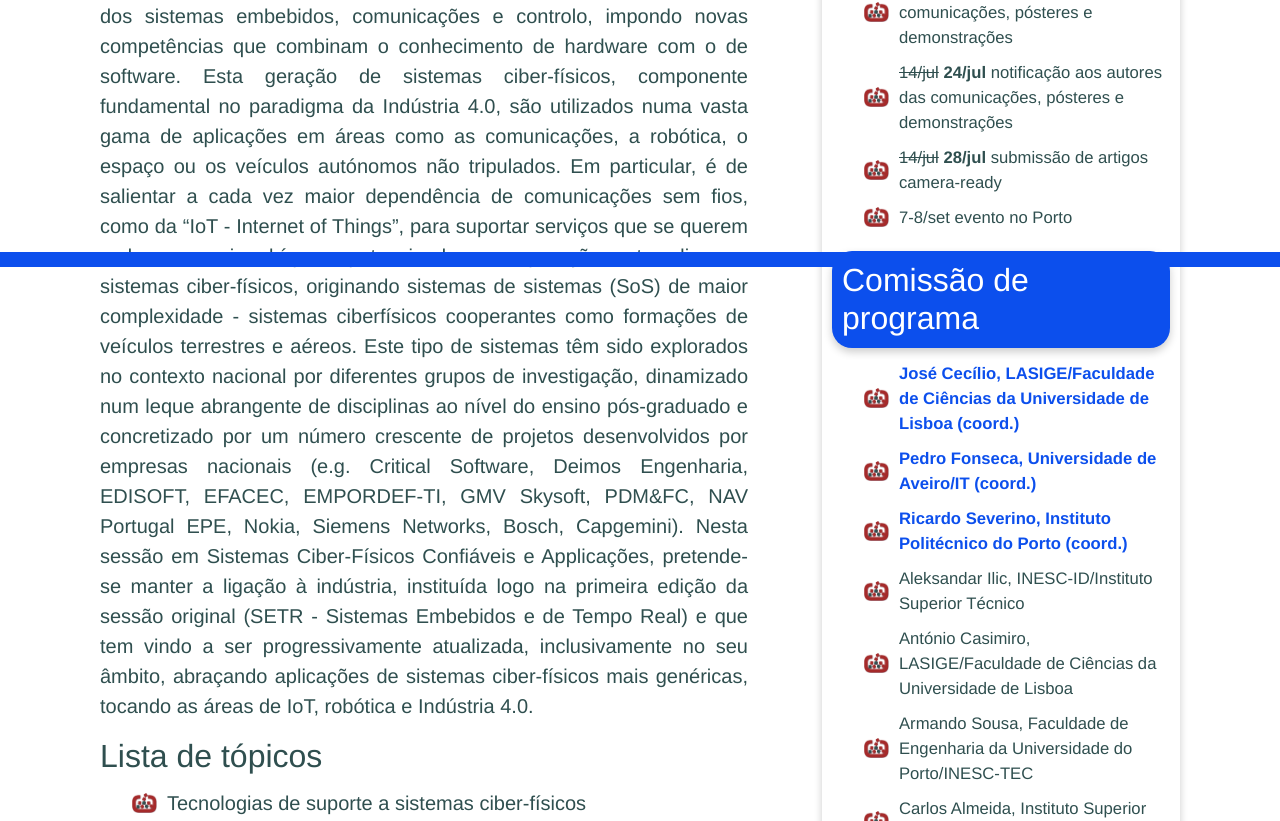
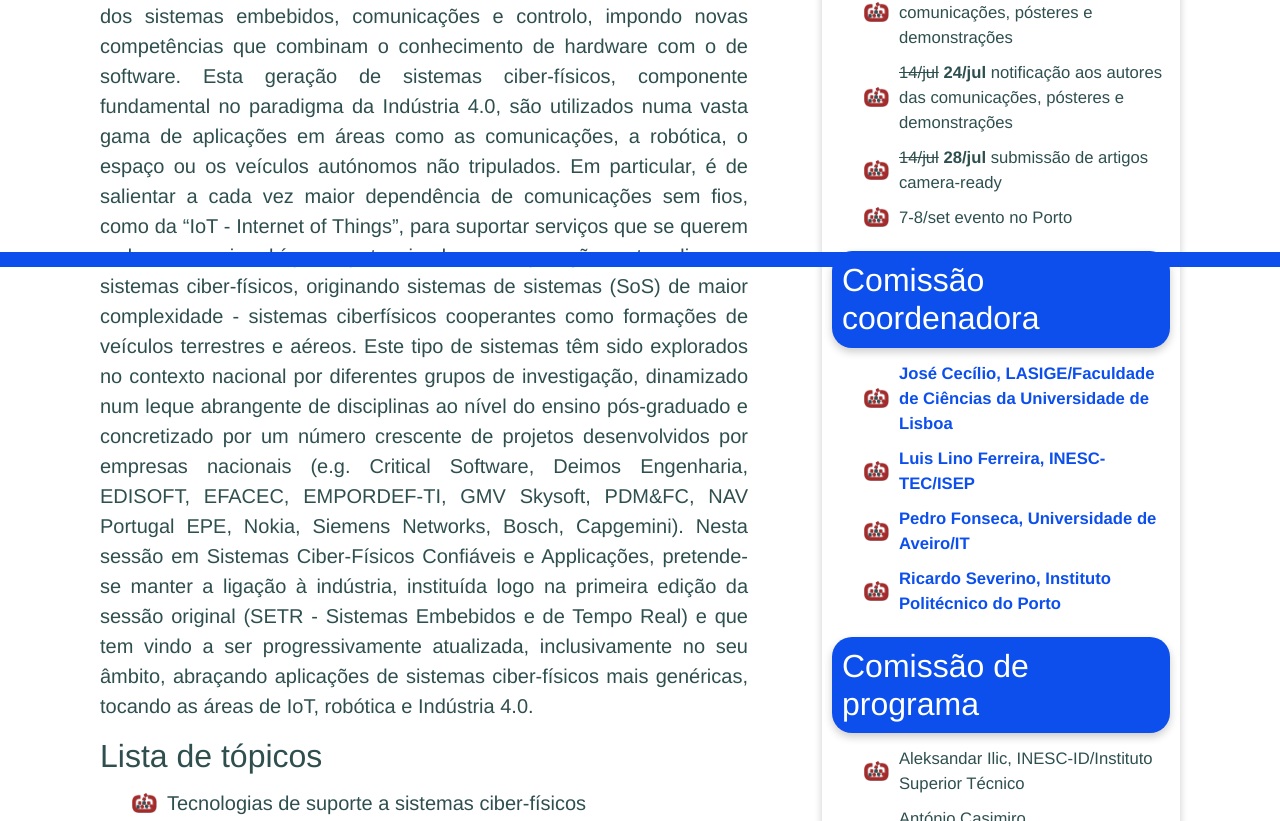
Before and after one commit to h4g0/Inforum2023, a React (Create React App) app: page /tracks/cpsapps in a window 1280 px wide. Shown: the part 533-1354 px from the top of the page. Built offline with nearby package versions, Linux system fonts and the light colour scheme.

Commit message:
normalizes PC and chairs

```diff
--- a/src/Main/Tracks.tsx
+++ b/src/Main/Tracks.tsx
@@ -3,6 +3,21 @@ import './Main.css'
 import {Patreons, PatreonsTracks} from './Patreons'
 import {InforumDates, InforumDatesTracks} from './Dates';
 
+
+export function SortedCommissionHead(props: any){
+
+    const cord = ( props.cord || []).sort()
+
+    return <>
+    <ul>
+
+    {cord.map(element => {
+            return <li className='coord'><b>{element}</b></li>
+    })}
+    </ul>
+
+    </>
+}
 
 
 export function SortedCommission(props: any){
@@ -14,9 +29,6 @@ export function SortedCommission(props: any){
     return <>
     <ul>
 
-    {cord.map(element => {
-            return <li className='coord'><b>{element}</b></li>
-    })}
 
     {people.map(element => {
             return <li>{element}</li>
--- a/src/Main/Tracks/Track1_CRC.tsx
+++ b/src/Main/Tracks/Track1_CRC.tsx
@@ -1,13 +1,13 @@
 import {InforumDates, InforumDatesTracks} from '../Dates';
 import '../Main.css'
 import {Patreons, PatreonsTracks} from "../Patreons";
-import { SortedCommission } from '../Tracks';
+import { SortedCommission, SortedCommissionHead } from '../Tracks';
 
 export function Track1_CRC(props: any) {
 
     const cor_pro = [
-        "Daniel Corujo, Universidade de Aveiro (coord.)",
-        "João Vilela, Universidade do Porto (coord.)"
+        "Daniel Corujo, Universidade de Aveiro",
+        "João Vilela, Universidade do Porto"
     ]
 
     const co_pro = [
@@ -159,12 +159,8 @@ export function Track1_CRC(props: any) {
 
                         <h2>Comissão coordenadora</h2>
 
-                        <ul>
+                        <SortedCommissionHead cord={cor_pro} people={co_pro}></SortedCommissionHead>
 
-                            <li>Daniel Corujo</li>
-                            <li>João Vilela</li>
-
-                        </ul>
                         <h2>Comissão de programa</h2>
                         <SortedCommission cord={cor_pro} people={co_pro}></SortedCommission>
 
--- a/src/Main/Tracks/Track2_SOFTCRC.tsx
+++ b/src/Main/Tracks/Track2_SOFTCRC.tsx
@@ -1,7 +1,7 @@
 import {InforumDates, InforumDatesTracks} from '../Dates';
 import '../Main.css'
 import {Patreons, PatreonsTracks} from "../Patreons";
-import { SortedCommission } from '../Tracks';
+import { SortedCommission, SortedCommissionHead } from '../Tracks';
 
 export function Track2_SOFTCRC(props: any) {
     const co_cor = [
@@ -16,7 +16,7 @@ export function Track2_SOFTCRC(props: any) {
     ]
 
     const cor_pro = [
-        "Jorge Sousa Pinto, Universidade do Minho (coord.)"
+        "Jorge Sousa Pinto, Universidade do Minho"
     ]
 
     const co_pro = [
@@ -96,6 +96,8 @@ export function Track2_SOFTCRC(props: any) {
                         <InforumDatesTracks></InforumDatesTracks>
 
 
+                        <h2>Comissão coordenadora</h2>
+                        <SortedCommissionHead cord={cor_pro} people={co_pro}></SortedCommissionHead>
 
 
                         <h2>Comissão de programa</h2>
@@ -103,7 +105,7 @@ export function Track2_SOFTCRC(props: any) {
                         <SortedCommission cord={cor_pro} people={co_pro}></SortedCommission>
 
 
-                        <h2>Comissão coordenadora</h2>
+                        <h2>Comissão de "steering"</h2>
 
 
                         <SortedCommission people={co_cor}></SortedCommission>
--- a/src/Main/Tracks/Track3_CD.tsx
+++ b/src/Main/Tracks/Track3_CD.tsx
@@ -1,12 +1,12 @@
 import {InforumDates, InforumDatesTracks} from '../Dates';
 import '../Main.css'
 import {Patreons, PatreonsTracks} from "../Patreons";
-import { SortedCommission } from '../Tracks';
+import { SortedCommission, SortedCommissionHead } from '../Tracks';
 
 export function Track3_CD(props: any) {
 
     const cor_pro = [
-        "Sebastião Pais, NOVA-LINCS and Universidade da Beira Interior (coord.)"
+        "Sebastião Pais, NOVA-LINCS and Universidade da Beira Interior"
     ]
 
     const co_pro = [
@@ -115,6 +115,9 @@ export function Track3_CD(props: any) {
 
                         <InforumDatesTracks></InforumDatesTracks>
 
+                        <h2>Comissão coordenadora</h2>
+
+                        <SortedCommissionHead cord={cor_pro} people={co_pro}></SortedCommissionHead>
 
                         <h2>Comissão de programa</h2>
 
--- a/src/Main/Tracks/Track4_SIntel.tsx
+++ b/src/Main/Tracks/Track4_SIntel.tsx
@@ -1,13 +1,13 @@
 import {InforumDates, InforumDatesTracks} from '../Dates';
 import '../Main.css'
 import {Patreons, PatreonsTracks} from "../Patreons";
-import { SortedCommission } from '../Tracks';
+import { SortedCommission, SortedCommissionHead } from '../Tracks';
 
 export function Track4_SIntel(props: any) {
 
     const cor_pro = [
-        "Henrique Lopes Cardoso, Faculdade de Engenharia da Universidade do Porto (coord.)",
-        "Luís Filipe Teixeira, Faculdade de Engenharia da Universidade do Porto (coord.)"
+        "Henrique Lopes Cardoso, Faculdade de Engenharia da Universidade do Porto",
+        "Luís Filipe Teixeira, Faculdade de Engenharia da Universidade do Porto"
     ]
 
     const co_pro = [
@@ -110,10 +110,7 @@ export function Track4_SIntel(props: any) {
 
                         <h2>Comissão coordenadora</h2>
 
-                        <ul>
-                            <li>Henrique Lopes Cardoso, Faculdade de Engenharia da Universidade do Porto</li>
-                            <li>Luís Filipe Teixeira, Faculdade de Engenharia da Universidade do Porto</li>
-                        </ul>
+                        <SortedCommissionHead cord={cor_pro} people={co_pro}></SortedCommissionHead>
 
                         <h2>Comissão de programa</h2>
 
--- a/src/Main/Tracks/Track5_ASPI.tsx
+++ b/src/Main/Tracks/Track5_ASPI.tsx
@@ -1,13 +1,13 @@
 import {InforumDates, InforumDatesTracks} from '../Dates';
 import '../Main.css'
 import {Patreons, PatreonsTracks} from "../Patreons";
-import { SortedCommission } from '../Tracks';
+import { SortedCommission, SortedCommissionHead } from '../Tracks';
 
 export function Track5_ASPI(props: any) {
 
     const cor_pro = [
-        "Vasco Amaral, Ordem dos Engenheiros, FCT NOVA (coord.)",
-        "Jorge Barbosa, Instituto Politécnico de Coimbra (coord.)"
+        "Vasco Amaral, Ordem dos Engenheiros, FCT NOVA",
+        "Jorge Barbosa, Instituto Politécnico de Coimbra"
     ]
 
     const co_pro = [
@@ -140,7 +140,9 @@ export function Track5_ASPI(props: any) {
                         <InforumDatesTracks></InforumDatesTracks>
 
 
+                        <h2>Comissão coordenadora</h2>
 
+<SortedCommissionHead cord={cor_pro} people={co_pro}></SortedCommissionHead>
 
                         <h2>Comissão de programa</h2>
 
--- a/src/Main/Tracks/Track6_SCF.tsx
+++ b/src/Main/Tracks/Track6_SCF.tsx
@@ -1,14 +1,15 @@
 import {InforumDates, InforumDatesTracks} from '../Dates';
 import '../Main.css'
 import {Patreons, PatreonsTracks} from "../Patreons";
-import { SortedCommission } from '../Tracks';
+import { SortedCommission, SortedCommissionHead } from '../Tracks';
 
 export function Track6_SCF(props: any) {
 
     const cor_pro = [
-        "José Cecílio, LASIGE/Faculdade de Ciências da Universidade de Lisboa (coord.)",
-        "Pedro Fonseca, Universidade de Aveiro/IT (coord.)",
-        "Ricardo Severino, Instituto Politécnico do Porto (coord.)"
+        "José Cecílio, LASIGE/Faculdade de Ciências da Universidade de Lisboa",
+        "Pedro Fonseca, Universidade de Aveiro/IT",
+        "Ricardo Severino, Instituto Politécnico do Porto",
+        "Luis Lino Ferreira, INESC-TEC/ISEP"
     ]
 
     const co_pro = [
@@ -151,6 +152,9 @@ export function Track6_SCF(props: any) {
 
                         <InforumDatesTracks></InforumDatesTracks>
 
+                        <h2>Comissão coordenadora</h2>
+
+                        <SortedCommissionHead cord={cor_pro} people={co_pro}></SortedCommissionHead>
 
                         <h2>Comissão de programa</h2>
 
--- a/src/Main/Tracks/Track7_CPD.tsx
+++ b/src/Main/Tracks/Track7_CPD.tsx
@@ -1,13 +1,13 @@
 import {InforumDates, InforumDatesTracks} from '../Dates';
 import '../Main.css'
 import {Patreons, PatreonsTracks} from "../Patreons";
-import { SortedCommission } from '../Tracks';
+import { SortedCommission, SortedCommissionHead } from '../Tracks';
 
 export function Track7_CPD(props: any) {
 
     const cor_pro = [
-        "Rolando Martins, Faculdade de Ciências da Universidade do Porto - Universidade do Porto (coord.)",
-        "Nuno Laranjeiro, Universidade de Coimbra (coord.)"
+        "Rolando Martins, Faculdade de Ciências da Universidade do Porto - Universidade do Porto",
+        "Nuno Laranjeiro, Universidade de Coimbra"
     ]
 
     const co_pro = [ "Ricardo Vilaça, Universidade of Minho",
@@ -92,6 +92,9 @@ export function Track7_CPD(props: any) {
 
                         <InforumDatesTracks></InforumDatesTracks>
 
+                        <h2>Comissão coordenadora</h2>
+
+                        <SortedCommissionHead cord={cor_pro} people={co_pro}></SortedCommissionHead>
 
                         <h2>Comissão de programa</h2>
 
```
